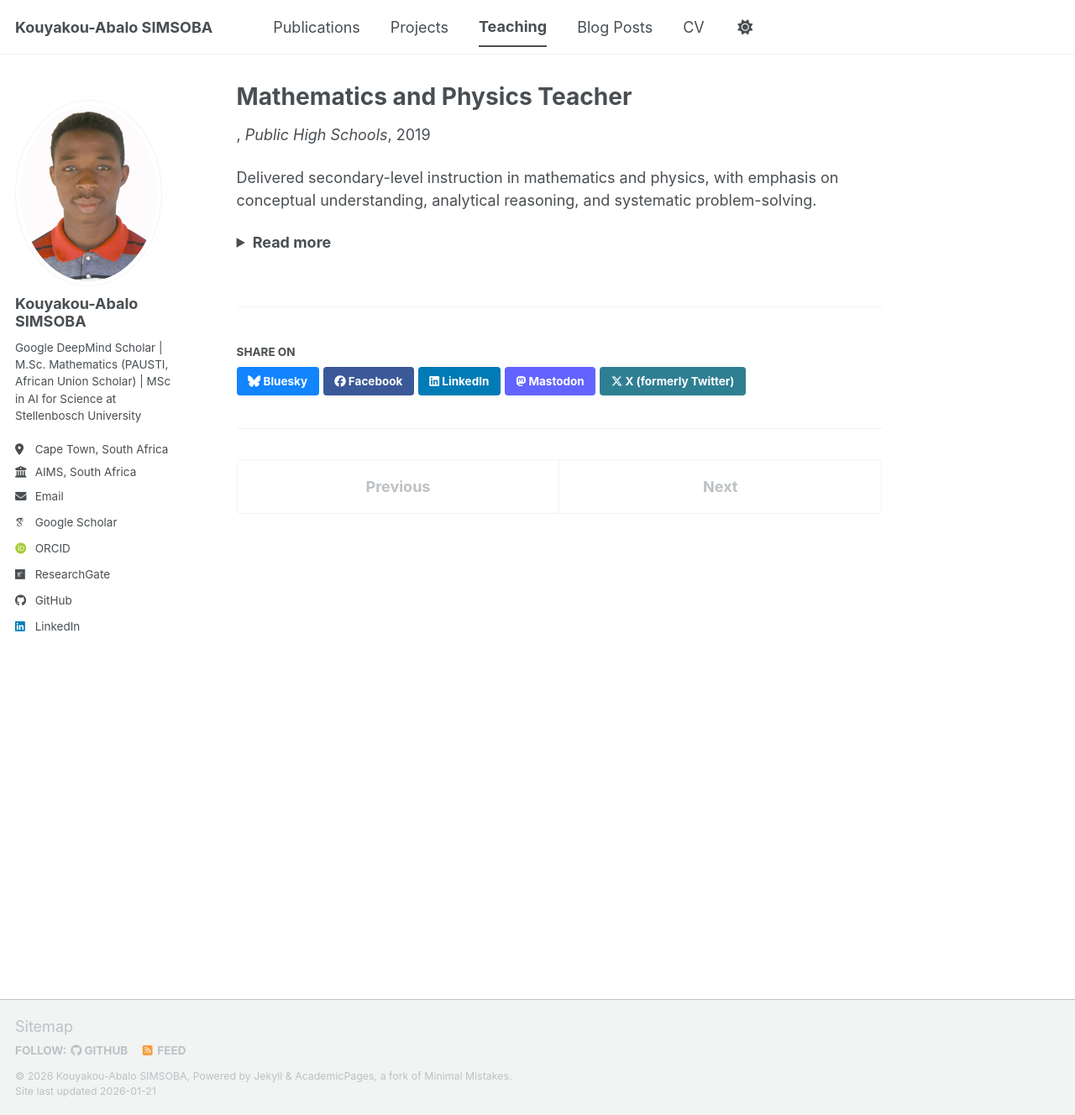
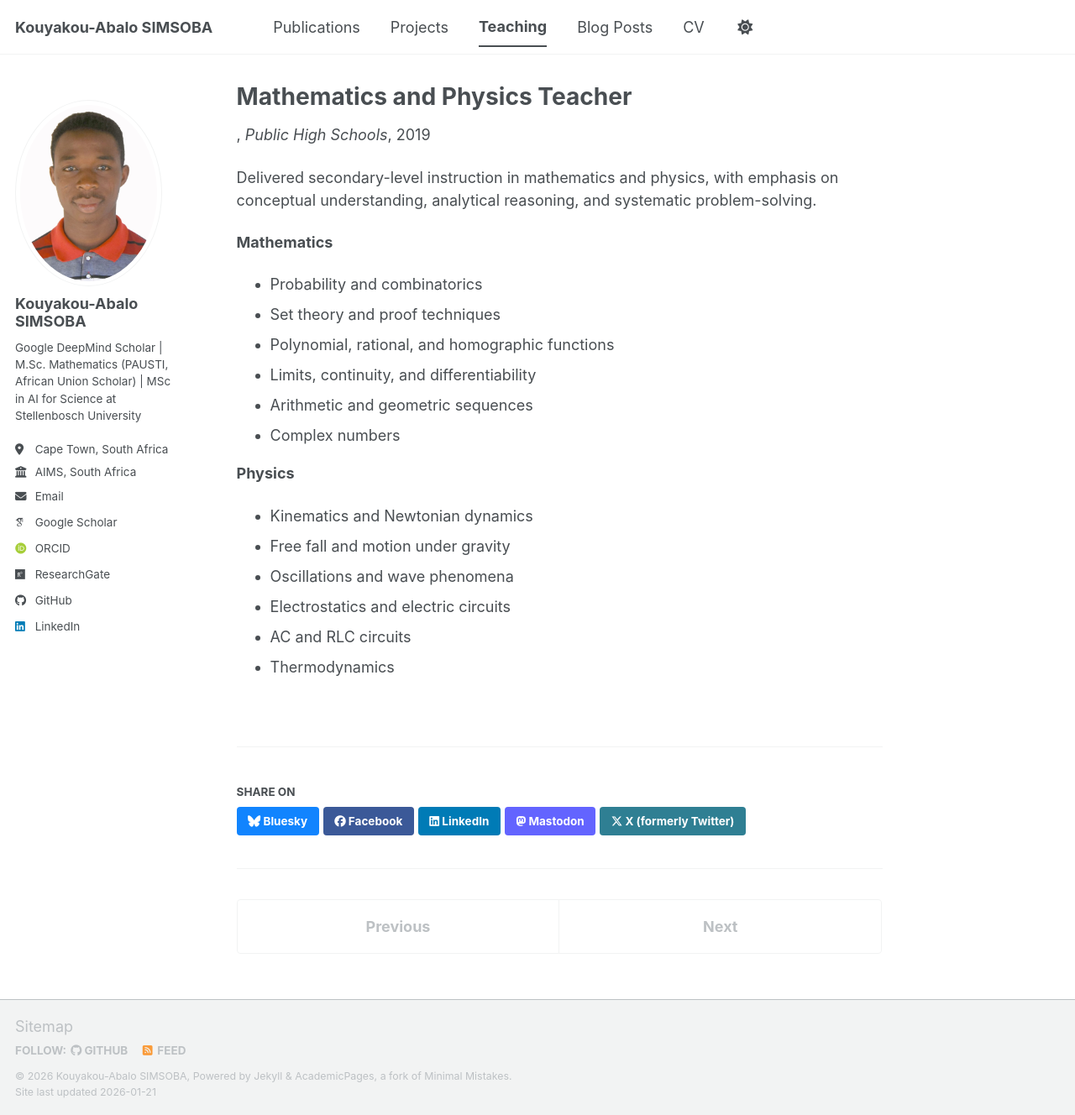
Before and after one commit to simsoba-research/simsoba-research.github.io, a Jekyll site: the page built from _teaching/2014-spring-teaching-1.md, in a window 1280 px wide and 1328 px high. Shown: the whole window at 84% size. Built offline with Jekyll 4.4.1, drawn with Linux system fonts in a browser that asks for light colours; some web fonts are replaced; a script bundle is joined from its source files by our own code; library files that are not in the unit come from our copies.

Commit message:
Update 2014-spring-teaching-1.md

```diff
--- a/_teaching/2014-spring-teaching-1.md
+++ b/_teaching/2014-spring-teaching-1.md
@@ -9,12 +9,7 @@ date: 2019-01-01
 Delivered secondary-level instruction in mathematics and physics, with emphasis on
 conceptual understanding, analytical reasoning, and systematic problem-solving.
 
-<details>
-<summary><strong>Read more</strong></summary>
-
-<br>
-
-<strong>Mathematics</strong>
+**Mathematics**
 <ul>
   <li>Probability and combinatorics</li>
   <li>Set theory and proof techniques</li>
@@ -24,7 +19,7 @@ conceptual understanding, analytical reasoning, and systematic problem-solving.
   <li>Complex numbers</li>
 </ul>
 
-<strong>Physics</strong>
+**Physics**
 <ul>
   <li>Kinematics and Newtonian dynamics</li>
   <li>Free fall and motion under gravity</li>
@@ -33,5 +28,3 @@ conceptual understanding, analytical reasoning, and systematic problem-solving.
   <li>AC and RLC circuits</li>
   <li>Thermodynamics</li>
 </ul>
-
-</details>
```
